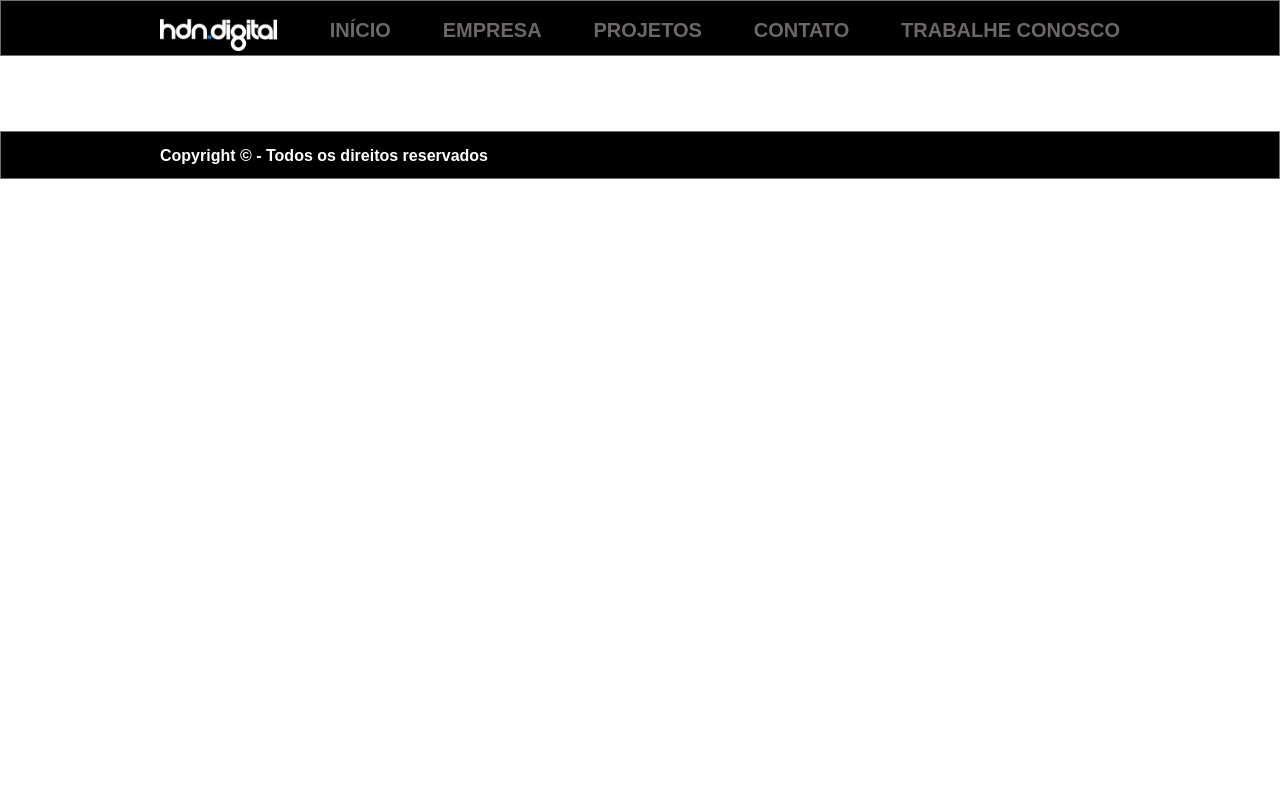
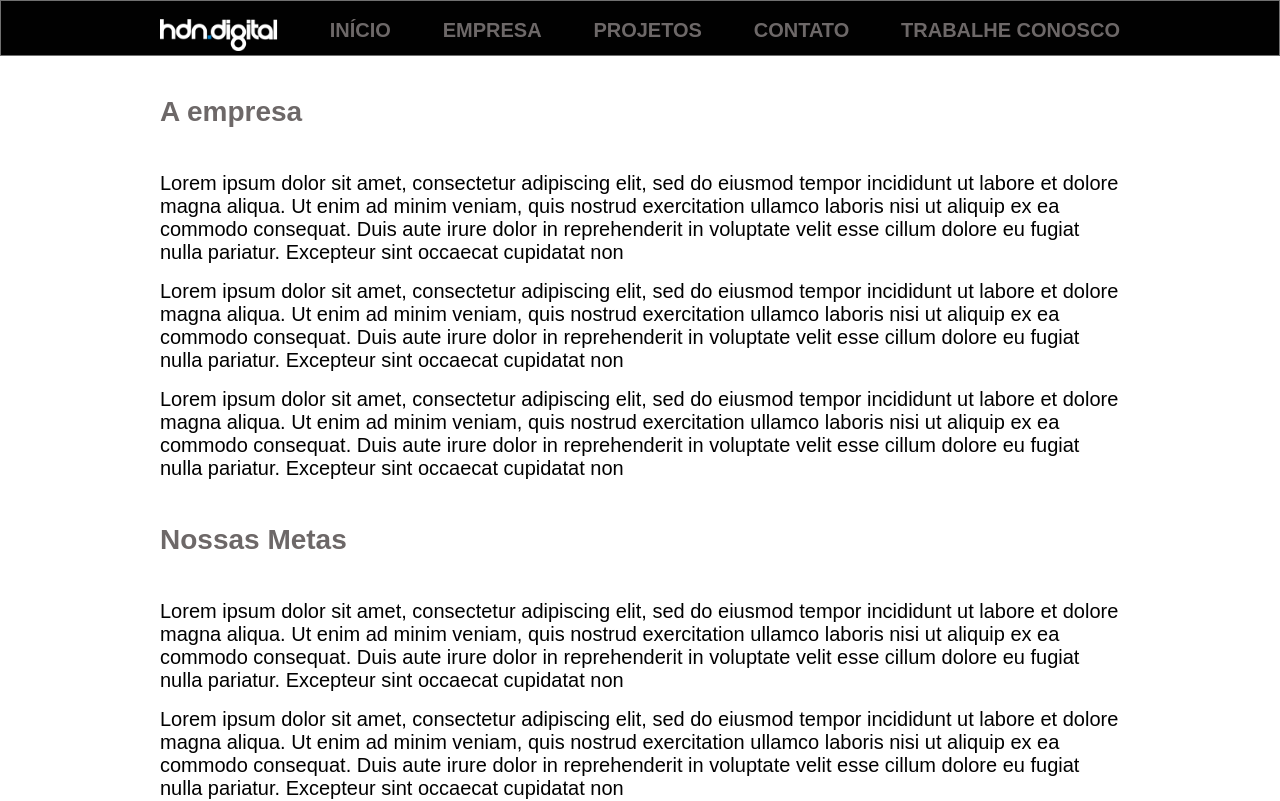
Before and after one commit to ambegossi/hdn-web, a Vue app: page /empresa in a window 1280 px wide. Shown: the top 801 px of the page. Built offline with nearby package versions, Linux system fonts and the light colour scheme.

Commit message:
Stylized Company

```diff
--- a/src/router/index.js
+++ b/src/router/index.js
@@ -1,6 +1,7 @@
 import Vue from 'vue';
 import VueRouter from 'vue-router';
 import Home from '../views/Home.vue';
+import Company from '../views/Company.vue';
 
 Vue.use(VueRouter);
 
@@ -9,6 +10,11 @@ const routes = [
     path: '/',
     name: 'Home',
     component: Home,
+  },
+  {
+    path: '/empresa',
+    name: 'Company',
+    component: Company,
   },
 ];
 
--- /dev/null
+++ b/src/views/Company.vue
@@ -0,0 +1,97 @@
+<template>
+  <section class="company container">
+    <div class="the-company">
+      <h1>A empresa</h1>
+      <div class="content">
+        <p>
+          Lorem ipsum dolor sit amet, consectetur adipiscing elit, sed do
+          eiusmod tempor incididunt ut labore et dolore magna aliqua. Ut enim ad
+          minim veniam, quis nostrud exercitation ullamco laboris nisi ut
+          aliquip ex ea commodo consequat. Duis aute irure dolor in
+          reprehenderit in voluptate velit esse cillum dolore eu fugiat nulla
+          pariatur. Excepteur sint occaecat cupidatat non
+        </p>
+        <p>
+          Lorem ipsum dolor sit amet, consectetur adipiscing elit, sed do
+          eiusmod tempor incididunt ut labore et dolore magna aliqua. Ut enim ad
+          minim veniam, quis nostrud exercitation ullamco laboris nisi ut
+          aliquip ex ea commodo consequat. Duis aute irure dolor in
+          reprehenderit in voluptate velit esse cillum dolore eu fugiat nulla
+          pariatur. Excepteur sint occaecat cupidatat non
+        </p>
+        <p>
+          Lorem ipsum dolor sit amet, consectetur adipiscing elit, sed do
+          eiusmod tempor incididunt ut labore et dolore magna aliqua. Ut enim ad
+          minim veniam, quis nostrud exercitation ullamco laboris nisi ut
+          aliquip ex ea commodo consequat. Duis aute irure dolor in
+          reprehenderit in voluptate velit esse cillum dolore eu fugiat nulla
+          pariatur. Excepteur sint occaecat cupidatat non
+        </p>
+      </div>
+    </div>
+    <div class="our-goals">
+      <h1>Nossas Metas</h1>
+      <div class="content">
+        <p>
+          Lorem ipsum dolor sit amet, consectetur adipiscing elit, sed do
+          eiusmod tempor incididunt ut labore et dolore magna aliqua. Ut enim ad
+          minim veniam, quis nostrud exercitation ullamco laboris nisi ut
+          aliquip ex ea commodo consequat. Duis aute irure dolor in
+          reprehenderit in voluptate velit esse cillum dolore eu fugiat nulla
+          pariatur. Excepteur sint occaecat cupidatat non
+        </p>
+        <p>
+          Lorem ipsum dolor sit amet, consectetur adipiscing elit, sed do
+          eiusmod tempor incididunt ut labore et dolore magna aliqua. Ut enim ad
+          minim veniam, quis nostrud exercitation ullamco laboris nisi ut
+          aliquip ex ea commodo consequat. Duis aute irure dolor in
+          reprehenderit in voluptate velit esse cillum dolore eu fugiat nulla
+          pariatur. Excepteur sint occaecat cupidatat non
+        </p>
+        <p>
+          Lorem ipsum dolor sit amet, consectetur adipiscing elit, sed do
+          eiusmod tempor incididunt ut labore et dolore magna aliqua. Ut enim ad
+          minim veniam, quis nostrud exercitation ullamco laboris nisi ut
+          aliquip ex ea commodo consequat. Duis aute irure dolor in
+          reprehenderit in voluptate velit esse cillum dolore eu fugiat nulla
+          pariatur. Excepteur sint occaecat cupidatat non
+        </p>
+      </div>
+    </div>
+  </section>
+</template>
+
+<script>
+export default {
+  name: 'Company',
+};
+</script>
+
+<style scoped>
+.company {
+  flex-direction: column;
+}
+
+.the-company {
+  margin-top: 40px;
+}
+
+h1 {
+  font-size: 28px;
+}
+
+.content {
+  padding: 44px 0;
+}
+
+.content p {
+  color: #000000;
+  font-size: 20px;
+  line-height: 23px;
+  margin-bottom: 16px;
+}
+
+.content p:last-child {
+  margin-bottom: 0px;
+}
+</style>
```
